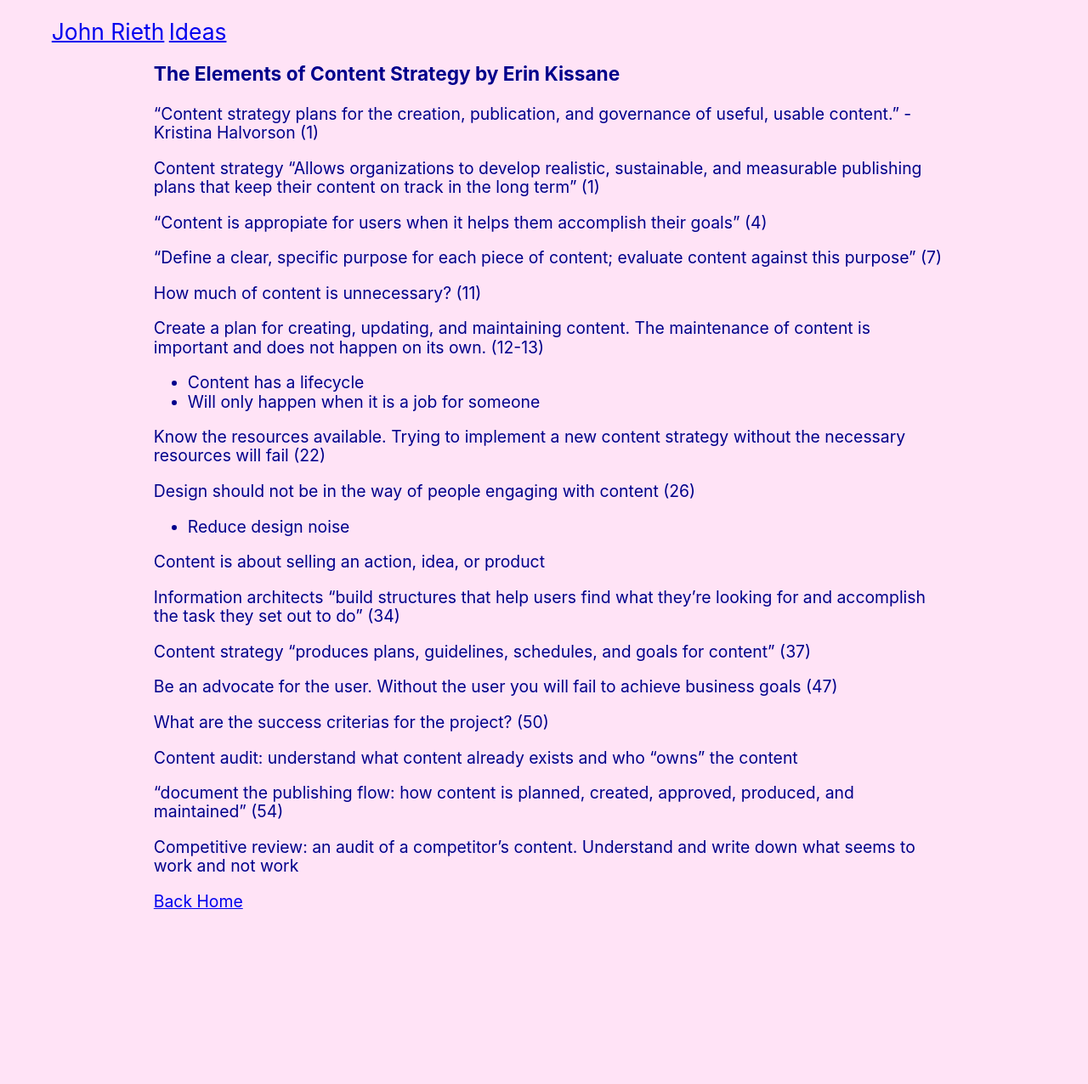
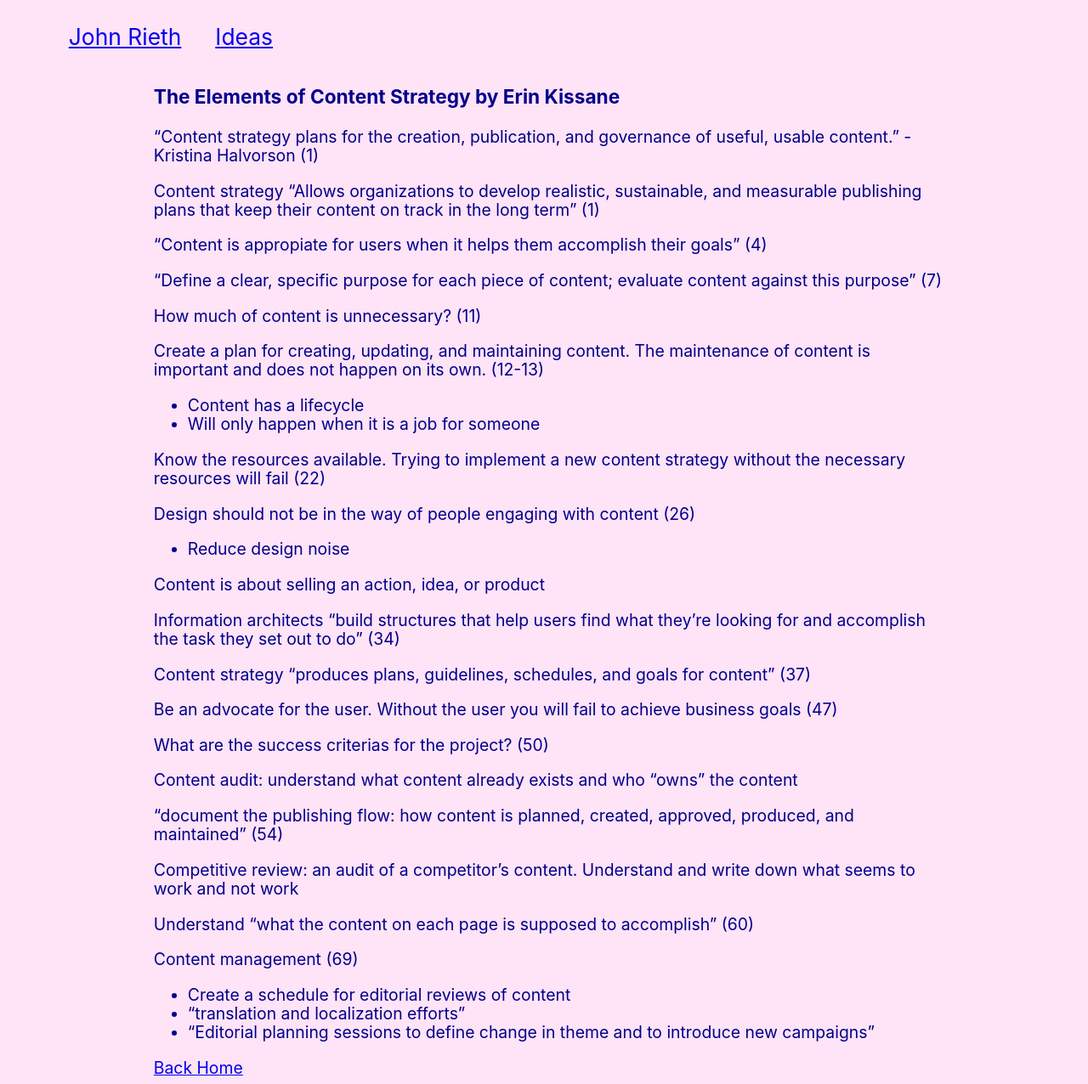
Before and after one commit to johnrieth-zz/johnrieth.github.io, a Jekyll site: the page built from _posts/2018-05-22-elements-of-content-strategy.md, in a window 1280 px wide. Shown: the whole page at 85% size. Built offline with Jekyll 4.4.1, drawn with Linux system fonts in a browser that asks for light colours; a script that is not in the unit is left out; before the commit the page ends 1080 px from its top, so only the background shows below that.

Commit message:
new site layout

```diff
--- a/_layouts/default.html
+++ b/_layouts/default.html
@@ -3,7 +3,7 @@
 {% include head.html %}
 
 <body>
-  <header class=" home cal-header" role="banner">
+  <header class="cal-header" role="banner">
     <a href="/">John Rieth</a>
 
     <a href="/ideas/">Ideas</a>
--- a/_posts/2018-05-22-elements-of-content-strategy.md
+++ b/_posts/2018-05-22-elements-of-content-strategy.md
@@ -40,3 +40,10 @@
 "document the publishing flow: how content is planned, created, approved, produced, and maintained" (54)
 
 Competitive review: an audit of a competitor's content. Understand and write down what seems to work and not work
+
+Understand "what the content on each page is supposed to accomplish" (60)
+
+Content management (69)
+   * Create a schedule for editorial reviews of content
+   * "translation and localization efforts"
+   * "Editorial planning sessions to define change in theme and to introduce new campaigns"
--- a/assets/main.css
+++ b/assets/main.css
@@ -84,8 +84,24 @@
 
 .cal-header {
   overflow: hidden;
+  display: flex;
+  padding-right: 1.5rem;
+  padding-left: 1.5rem;
 }
 
+@media screen and (min-width: 600px) {
+  .cal-header {
+    padding-right: 3rem;
+    padding-left: 3rem;
+  }
+}
+
+.cal-header a {
+  display: inline-block;
+  padding: 20px;
+  font-size: 1.5rem;
+
+}
 
 
 .home {
@@ -102,8 +118,8 @@
 }
 
 .home a {
-  font-size: 1.5rem;
-  padding-top: 1rem;
+  font-size: 1.25rem;
+  padding-top: 1.15rem;
 }
 
 
```
